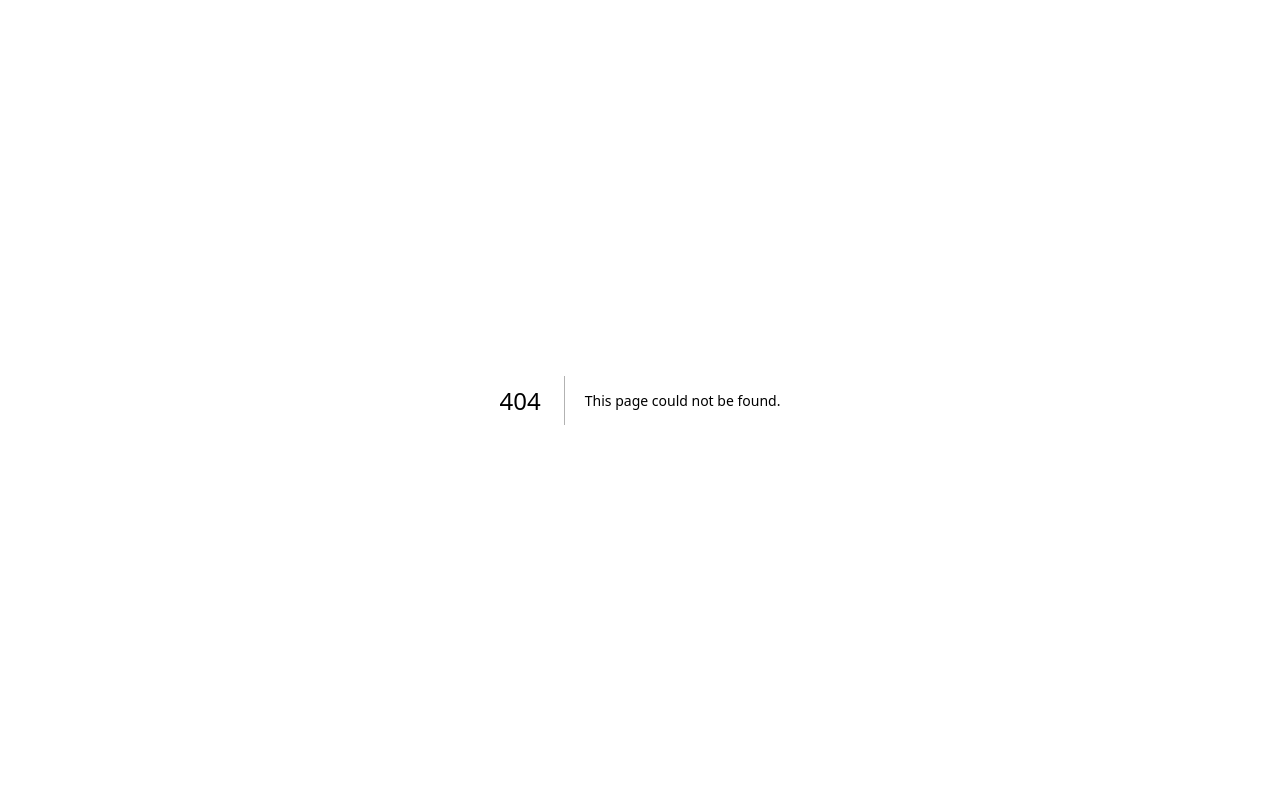
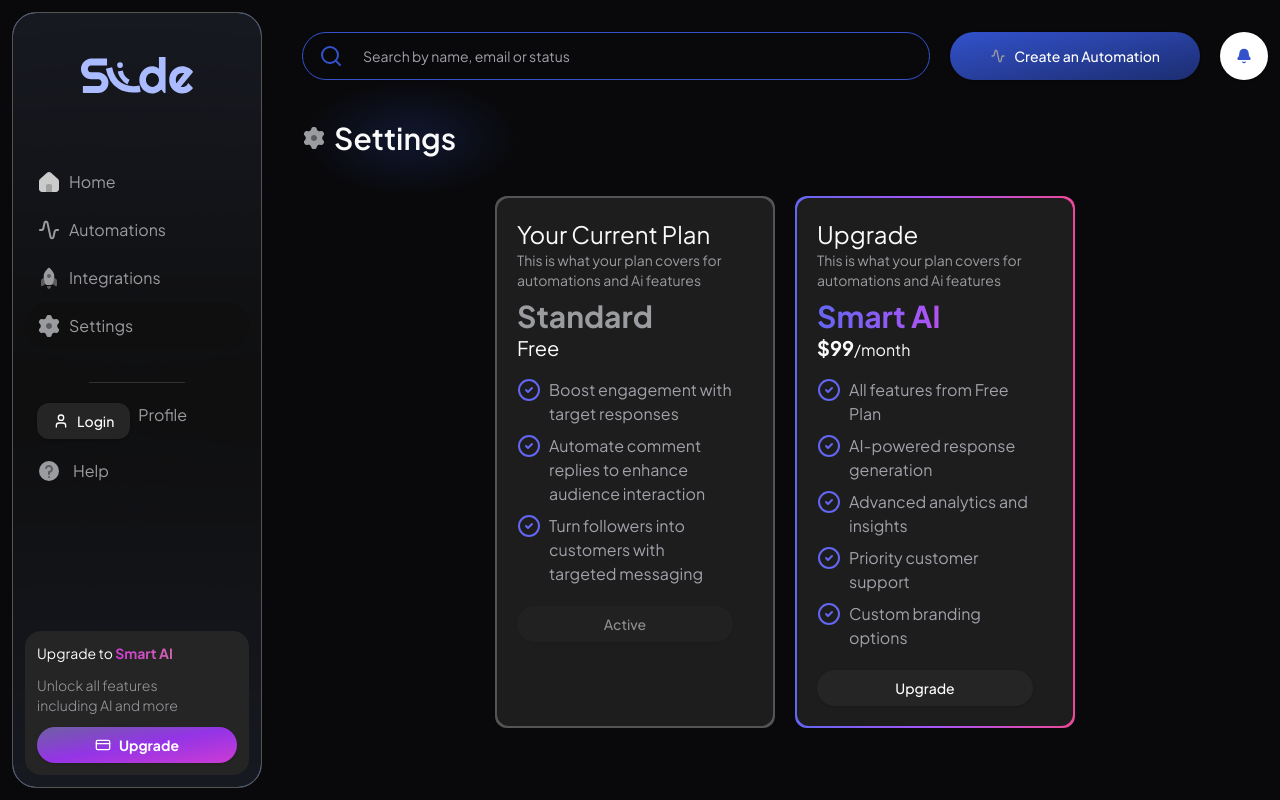
Before and after one commit to ShethSamarth/slide, a Next.js app: page /dashboard/1/settings in a window 1280 px wide. Before the commit this address had no page. Built offline with nearby package versions, Linux system fonts and the light colour scheme; no server answers.

Commit message:
setting page

```diff
--- /dev/null
+++ b/app/(protected)/dashboard/[slug]/settings/page.tsx
@@ -0,0 +1,7 @@
+import { Billing } from "@/components/global/billing"
+
+const SettingsPage = () => {
+  return <Billing />
+}
+
+export default SettingsPage
--- /dev/null
+++ b/components/global/billing/index.tsx
@@ -0,0 +1,10 @@
+import { PaymentCard } from "./payment-card"
+
+export const Billing = () => {
+  return (
+    <div className="container flex w-full flex-col gap-5 lg:w-10/12 lg:flex-row xl:w-8/12">
+      <PaymentCard current="FREE" label="FREE" />
+      <PaymentCard current="FREE" label="PRO" />
+    </div>
+  )
+}
--- /dev/null
+++ b/components/global/billing/payment-card.tsx
@@ -0,0 +1,100 @@
+import { CircleCheck } from "lucide-react"
+
+import { cn } from "@/lib/utils"
+import { PLANS } from "@/constants/pages"
+import { Button } from "@/components/ui/button"
+
+type PaymentCardProps = {
+  label: string
+  current: "PRO" | "FREE"
+  landing?: boolean
+}
+
+export const PaymentCard = ({ current, label, landing }: PaymentCardProps) => {
+  return (
+    <div
+      className={cn(
+        "flex-1 overflow-hidden rounded-xl p-[2px]",
+        label === "FREE"
+          ? "bg-in-active"
+          : "bg-gradient-to-r from-indigo-500 via-purple-500 to-pink-500"
+      )}
+    >
+      <div
+        className={cn(
+          "flex h-full flex-col rounded-xl bg-background-90 py-5 pl-5 pr-10",
+          landing && "radial--gradient--pink"
+        )}
+      >
+        {landing ? (
+          <h2 className="text-2xl">
+            {label === "PRO" && "Premium Plan"}
+            {label === "FREE" && "Standard"}
+          </h2>
+        ) : (
+          <h2 className="text-2xl">
+            {label === current
+              ? "Your Current Plan"
+              : current === "PRO"
+                ? "Downgrade"
+                : "Upgrade"}
+          </h2>
+        )}
+
+        <p className="mb-2 text-sm text-text-secondary">
+          This is what your plan covers for automations and Ai features
+        </p>
+
+        {label === "PRO" ? (
+          <span className="bg-gradient-to-r from-indigo-500 via-purple-500 to-pink-500 bg-clip-text text-3xl font-bold text-transparent">
+            Smart AI
+          </span>
+        ) : (
+          <p className="text-3xl font-bold text-text-secondary">Standard</p>
+        )}
+        {label === "PRO" ? (
+          <p className="mb-2">
+            <b className="text-xl">$99</b>/month
+          </p>
+        ) : (
+          <p className="mb-2 text-xl">Free</p>
+        )}
+
+        {PLANS[label === "PRO" ? 1 : 0].features.map((i) => (
+          <p key={i} className="mt-2 flex gap-2 text-muted-foreground">
+            <CircleCheck className="shrink-0 text-indigo-500" />
+            {i}
+          </p>
+        ))}
+
+        {landing ? (
+          <Button
+            className={cn(
+              "mt-5 rounded-full",
+              label === "PRO"
+                ? "bg-gradient-to-r from-indigo-500 via-purple-500 to-pink-500 text-white"
+                : "bg-background-80 text-white hover:text-background-80"
+            )}
+          >
+            {label === current
+              ? "Get Started"
+              : current === "PRO"
+                ? "Free"
+                : "Get Started"}
+          </Button>
+        ) : (
+          <Button
+            className="mt-5 rounded-full bg-background-80 text-white hover:text-background-80"
+            disabled={label === current}
+          >
+            {label === current
+              ? "Active"
+              : current === "PRO"
+                ? "Downgrade"
+                : "Upgrade"}
+          </Button>
+        )}
+      </div>
+    </div>
+  )
+}
--- a/constants/pages.tsx
+++ b/constants/pages.tsx
@@ -24,3 +24,30 @@
   SETTINGS: <SettingsDuoToneWhite />,
   HOME: <HomeDuoToneBlue />
 }
+
+export const PLANS = [
+  {
+    name: "Free Plan",
+    description: "Perfect for getting started",
+    price: "$0",
+    features: [
+      "Boost engagement with target responses",
+      "Automate comment replies to enhance audience interaction",
+      "Turn followers into customers with targeted messaging"
+    ],
+    cta: "Get Started"
+  },
+  {
+    name: "Smart AI Plan",
+    description: "Advanced features for power users",
+    price: "$99",
+    features: [
+      "All features from Free Plan",
+      "AI-powered response generation",
+      "Advanced analytics and insights",
+      "Priority customer support",
+      "Custom branding options"
+    ],
+    cta: "Upgrade Now"
+  }
+]
```
